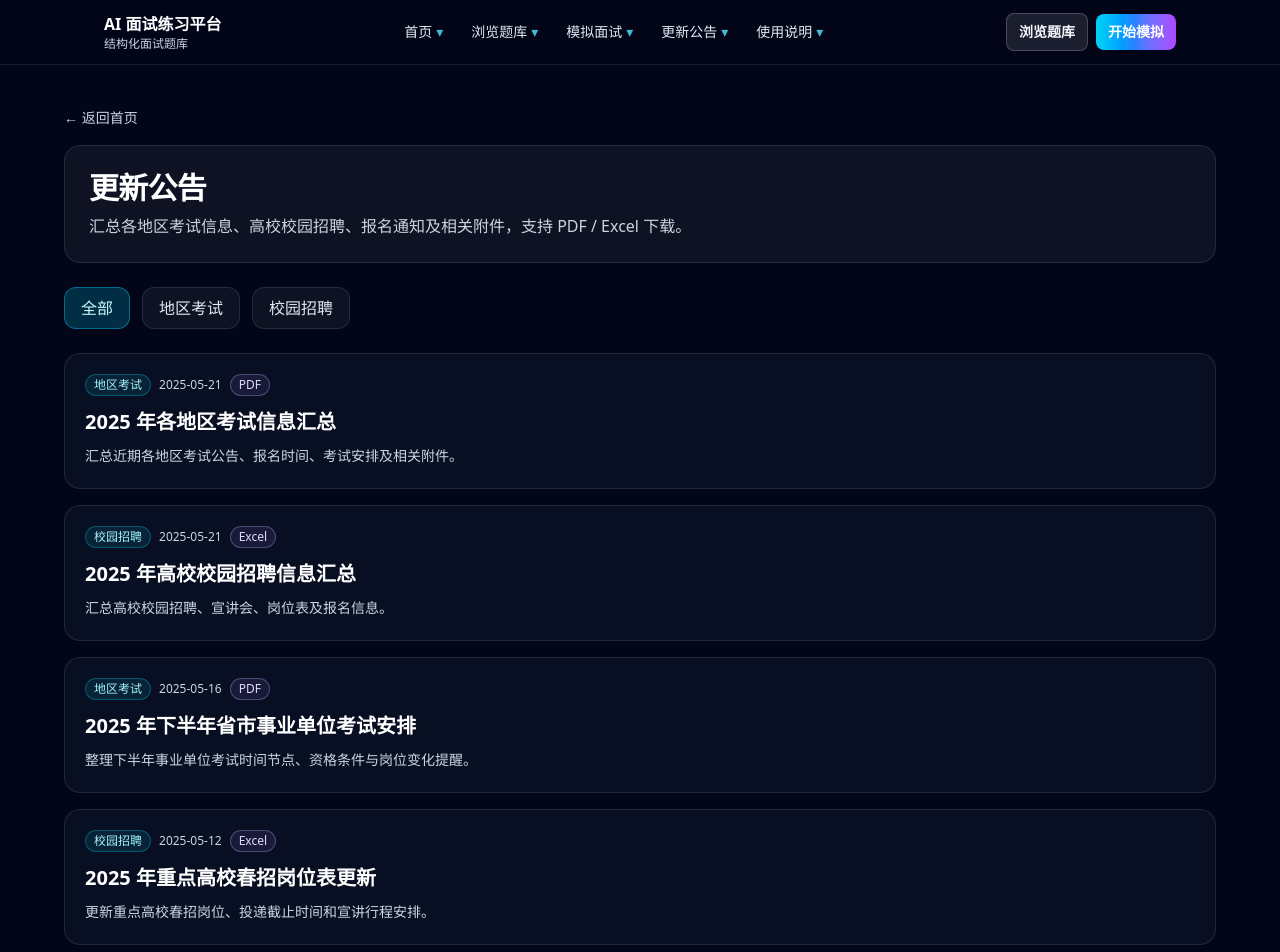
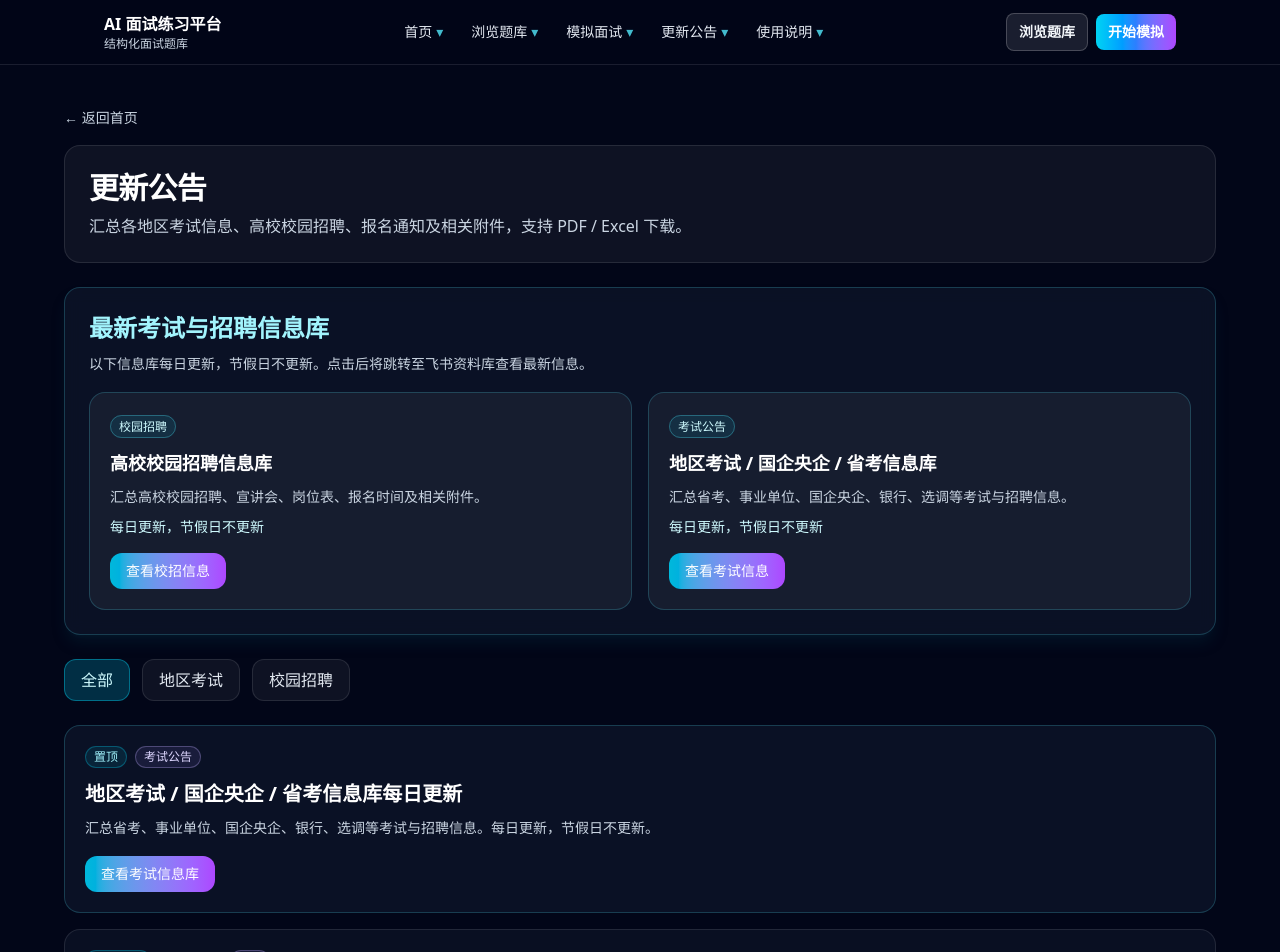
Before and after one commit to pancunzhi1124-pixel/xiaohongshu-interview-platform, a Next.js app: page /announcements in a window 1280 px wide. Shown: the top 952 px of the page. Built offline with nearby package versions, Linux system fonts and the light colour scheme.

Commit message:
Add Feishu info library links across announcement surfaces

```diff
--- a/app/announcements/[id]/page.tsx
+++ b/app/announcements/[id]/page.tsx
@@ -5,6 +5,7 @@ import {
   announcementCategoryLabels,
   announcementFileTypeLabels,
 } from "@/data/announcements";
+import { externalInfoLinks } from "@/data/external-links";
 
 type AnnouncementDetailPageProps = {
   params: Promise<{
@@ -41,6 +42,25 @@ export default async function AnnouncementDetailPage({ params }: AnnouncementDet
           <p className="mt-4 whitespace-pre-line text-sm leading-7 text-slate-200">{item.detail ?? item.description}</p>
         </article>
 
+
+        <section className="rounded-2xl border border-cyan-300/20 bg-slate-900/70 p-6">
+          <h2 className="text-lg font-semibold text-cyan-200">最新考试与招聘信息库</h2>
+          <p className="mt-2 text-sm text-slate-300">每日更新，节假日不更新。</p>
+          <div className="mt-4 grid gap-3 md:grid-cols-2">
+            {[externalInfoLinks.campusRecruitment, externalInfoLinks.examAndEnterprise].map((linkItem) => (
+              <a
+                key={linkItem.title}
+                href={linkItem.url}
+                target="_blank"
+                rel="noopener noreferrer"
+                className="rounded-2xl border border-cyan-300/20 bg-white/5 px-4 py-3 text-sm text-slate-100 transition hover:shadow-[0_0_24px_rgba(34,211,238,0.22)]"
+              >
+                {linkItem.title}
+              </a>
+            ))}
+          </div>
+        </section>
+
         <section className="rounded-2xl border border-cyan-400/20 bg-slate-900/70 p-6">
           <h2 className="text-lg font-semibold text-cyan-200">附件下载</h2>
           <div className="mt-4 space-y-2 text-sm text-slate-200">
--- a/app/announcements/page.tsx
+++ b/app/announcements/page.tsx
@@ -8,6 +8,7 @@ import {
   announcementFileTypeLabels,
   type AnnouncementCategory,
 } from "@/data/announcements";
+import { externalInfoLinks } from "@/data/external-links";
 
 type CategoryFilter = "all" | AnnouncementCategory;
 
@@ -17,6 +18,12 @@ const filterOptions: { label: string; value: CategoryFilter }[] = [
   { label: "校园招聘", value: "campus-recruitment" },
 ];
 
+const pinnedByCategory: Record<CategoryFilter, Array<(typeof externalInfoLinks)[keyof typeof externalInfoLinks]>> = {
+  all: [externalInfoLinks.examAndEnterprise],
+  "regional-exam": [externalInfoLinks.examAndEnterprise],
+  "campus-recruitment": [externalInfoLinks.campusRecruitment],
+};
+
 export default function AnnouncementsPage() {
   const [category, setCategory] = useState<CategoryFilter>("all");
 
@@ -24,6 +31,8 @@ export default function AnnouncementsPage() {
     const sorted = [...announcements].sort((a, b) => new Date(b.date).getTime() - new Date(a.date).getTime());
     return category === "all" ? sorted : sorted.filter((item) => item.category === category);
   }, [category]);
+
+  const pinnedItems = pinnedByCategory[category];
 
   return (
     <main className="min-h-screen bg-slate-950 px-6 py-10 text-white md:px-10">
@@ -35,6 +44,36 @@ export default function AnnouncementsPage() {
             汇总各地区考试信息、高校校园招聘、报名通知及相关附件，支持 PDF / Excel 下载。
           </p>
         </header>
+
+        <section className="mt-6 rounded-2xl border border-cyan-300/20 bg-slate-900/70 p-6 shadow-lg shadow-cyan-950/30 backdrop-blur">
+          <h2 className="text-2xl font-bold text-cyan-200">最新考试与招聘信息库</h2>
+          <p className="mt-2 text-sm leading-6 text-slate-300">
+            以下信息库每日更新，节假日不更新。点击后将跳转至飞书资料库查看最新信息。
+          </p>
+          <div className="mt-4 grid gap-4 md:grid-cols-2">
+            {[externalInfoLinks.campusRecruitment, externalInfoLinks.examAndEnterprise].map((item) => (
+              <article
+                key={item.title}
+                className="rounded-2xl border border-cyan-300/20 bg-white/5 p-5 transition hover:shadow-[0_0_28px_rgba(34,211,238,0.22)]"
+              >
+                <span className="rounded-full border border-cyan-300/30 bg-cyan-400/10 px-2 py-0.5 text-xs text-cyan-100">
+                  {item.tag}
+                </span>
+                <h3 className="mt-3 text-lg font-semibold text-white">{item.title}</h3>
+                <p className="mt-2 text-sm leading-6 text-slate-300">{item.description}</p>
+                <p className="mt-2 text-sm text-cyan-100">{item.updateNote}</p>
+                <a
+                  href={item.url}
+                  target="_blank"
+                  rel="noopener noreferrer"
+                  className="mt-4 inline-flex rounded-xl bg-gradient-to-r from-cyan-500 to-purple-500 px-4 py-2 text-sm font-medium text-white transition hover:opacity-90"
+                >
+                  {item.buttonText}
+                </a>
+              </article>
+            ))}
+          </div>
+        </section>
 
         <div className="mt-6 flex flex-wrap gap-3">
           {filterOptions.map((option) => (
@@ -54,6 +93,28 @@ export default function AnnouncementsPage() {
         </div>
 
         <section className="mt-6 grid gap-4">
+          {pinnedItems.map((item) => (
+            <article
+              key={`pinned-${item.title}`}
+              className="rounded-2xl border border-cyan-300/20 bg-slate-900/70 p-5 transition hover:shadow-[0_0_28px_rgba(34,211,238,0.22)]"
+            >
+              <div className="flex flex-wrap items-center gap-2 text-xs text-slate-300">
+                <span className="rounded-full border border-cyan-400/30 bg-cyan-400/10 px-2 py-0.5 text-cyan-200">置顶</span>
+                <span className="rounded-full border border-violet-300/30 bg-violet-400/10 px-2 py-0.5 text-violet-200">{item.tag}</span>
+              </div>
+              <h2 className="mt-3 text-xl font-semibold text-white">{item.title}每日更新</h2>
+              <p className="mt-2 text-sm leading-6 text-slate-300">{item.description}{item.updateNote}。</p>
+              <a
+                href={item.url}
+                target="_blank"
+                rel="noopener noreferrer"
+                className="mt-4 inline-flex rounded-xl bg-gradient-to-r from-cyan-500 to-purple-500 px-4 py-2 text-sm font-medium text-white transition hover:opacity-90"
+              >
+                {item.buttonText}库
+              </a>
+            </article>
+          ))}
+
           {filteredAnnouncements.map((item) => (
             <article key={item.id} className="rounded-2xl border border-white/10 bg-slate-900/60 p-5">
               <div className="flex flex-wrap items-center gap-2 text-xs text-slate-300">
--- a/components/home/HeroAnnouncementsPanel.tsx
+++ b/components/home/HeroAnnouncementsPanel.tsx
@@ -1,9 +1,12 @@
 import Link from "next/link";
 import { announcements, announcementCategoryLabels, announcementFileTypeLabels } from "@/data/announcements";
+import { externalInfoLinks } from "@/data/external-links";
 
 const latestAnnouncements = [...announcements]
   .sort((a, b) => new Date(b.date).getTime() - new Date(a.date).getTime())
   .slice(0, 4);
+
+const quickLinks = [externalInfoLinks.campusRecruitment, externalInfoLinks.examAndEnterprise];
 
 export default function HeroAnnouncementsPanel() {
   return (
@@ -14,6 +17,23 @@ export default function HeroAnnouncementsPanel() {
           <p className="mt-1 text-xs text-slate-300">各地区考试信息 / 高校校园招聘 / 附件下载</p>
         </div>
         <span className="mt-1 inline-block h-2.5 w-2.5 rounded-full bg-cyan-300" />
+      </div>
+
+      <p className="mt-4 rounded-xl border border-cyan-300/20 bg-cyan-500/10 px-3 py-2 text-xs text-cyan-100">
+        每日更新，节假日不更新
+      </p>
+      <div className="mt-3 space-y-2">
+        {quickLinks.map((item) => (
+          <a
+            key={item.title}
+            href={item.url}
+            target="_blank"
+            rel="noopener noreferrer"
+            className="block rounded-xl border border-cyan-300/20 bg-white/5 px-3 py-2 text-xs text-slate-100 transition hover:shadow-[0_0_24px_rgba(34,211,238,0.22)]"
+          >
+            {item.shortTitle}
+          </a>
+        ))}
       </div>
 
       <div className="mt-4 divide-y divide-white/10">
--- /dev/null
+++ b/data/external-links.ts
@@ -0,0 +1,30 @@
+export type ExternalInfoLink = {
+  title: string;
+  shortTitle: string;
+  tag: string;
+  description: string;
+  buttonText: string;
+  url: string;
+  updateNote: string;
+};
+
+export const externalInfoLinks = {
+  campusRecruitment: {
+    title: "高校校园招聘信息库",
+    shortTitle: "校招信息库",
+    tag: "校园招聘",
+    description: "汇总高校校园招聘、宣讲会、岗位表、报名时间及相关附件。",
+    buttonText: "查看校招信息",
+    url: "https://kcnrqqpruo3a.feishu.cn/base/Hmiibiihoav4SXs56Ufc6DkEnxq?table=tblmZUlIlvcSgH3V&view=vew9fn2Zdf",
+    updateNote: "每日更新，节假日不更新",
+  },
+  examAndEnterprise: {
+    title: "地区考试 / 国企央企 / 省考信息库",
+    shortTitle: "考试 / 国企 / 省考信息库",
+    tag: "考试公告",
+    description: "汇总省考、事业单位、国企央企、银行、选调等考试与招聘信息。",
+    buttonText: "查看考试信息",
+    url: "https://dxhyhkaedeu.feishu.cn/wiki/SMzBw3ylCiCCwZkkHdgcnXAfnUg?table=ldx1hDaVHqfDa8C4",
+    updateNote: "每日更新，节假日不更新",
+  },
+} satisfies Record<"campusRecruitment" | "examAndEnterprise", ExternalInfoLink>;
```
